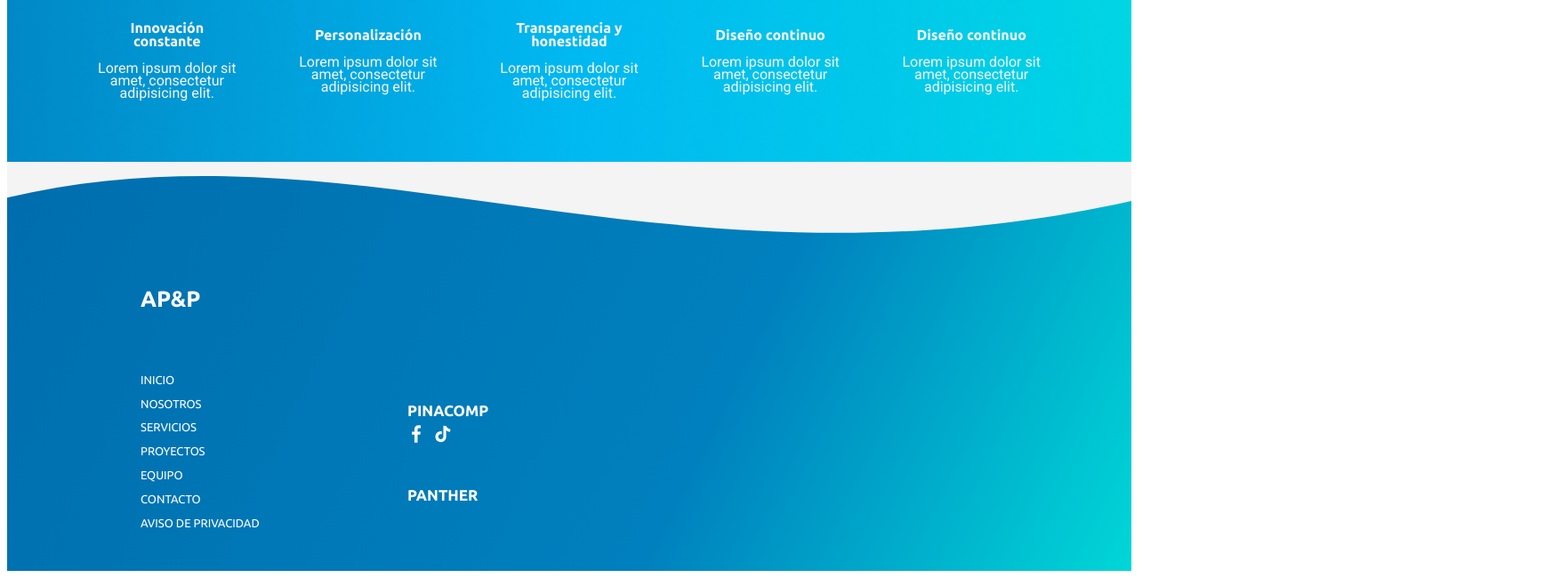
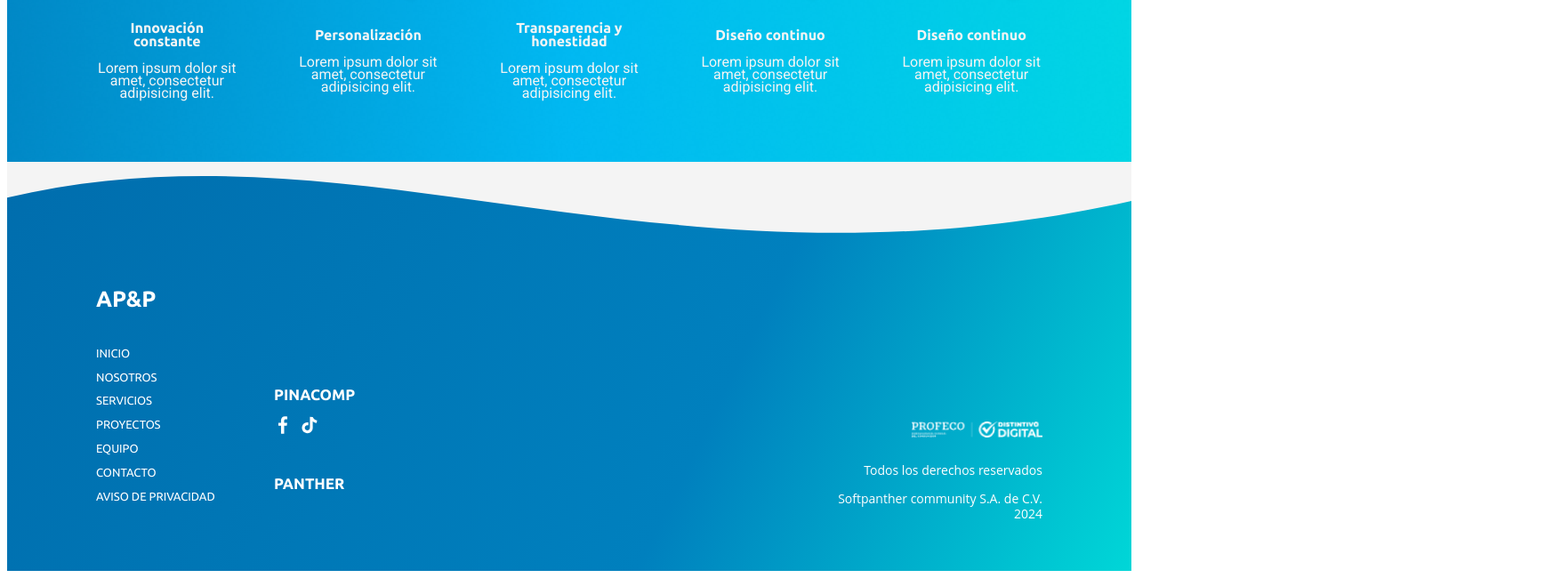
Before and after one commit to AlmaDividida/ap-and-p-portfolio-frontend, an Angular app: page / in a window 1280 px wide. Shown: the part 1204-1854 px from the top of the page at 89% size, 1755 px wide, since content can reach past the window. Built offline with nearby package versions, Linux system fonts and the light colour scheme.

Commit message:
se ajustaron los absolutos

```diff
--- a/src/app/home/footer/footer.component.css
+++ b/src/app/home/footer/footer.component.css
@@ -5,29 +5,27 @@
 }
 
 .seccion-footer{
+  position: relative;
   background-image: url("/img/Rectangle 16.svg");
   background-size: cover;
   background-repeat: no-repeat;
   width: 100%;
   height: 444px;
-  top: 4766px;
 }
 
 .empresa{
   position: absolute;
-  margin-top: 100px;
-  margin-left: 150px;
   font-family: Ubuntu;
   font-size: 25px;
   font-weight: 700;
   line-height: 27.58px;
   color: #FFFFFF;
+  left: 100px;
+  top: 100px;
 }
 
 .navbar{
   position: absolute;
-  margin-left: 150px;
-  margin-top: 210px;
   text-transform: uppercase;
   font-family: Ubuntu;
   font-size: 13px;
@@ -35,20 +33,22 @@
   line-height: 13.79px;
   text-align: left;
   color: #FFFFFF;
+  left: 100px;
+  top: 180px;
 }
 
 .facebook{
   position: absolute;
-  margin-left: 450px;
-  margin-top: 280px;
   width: 20px;
+  left: 300px;
+  top: 270px;
 }
 
 .tiktok{
   position: absolute;
-  margin-left: 480px;
-  margin-top: 280px;
   width: 20px;
+  top: 270px;
+  left: 330px;
 }
 
 .group{
@@ -62,21 +62,21 @@
 
 .pinacomp{
   position: absolute;
-  margin-top: 255px;
-  margin-left: 450px;
+  left: 300px;
+  top: 220px;
 }
 
 .panther{
   position: absolute;
-  margin-top: 350px;
-  margin-left: 450px;
+  left: 300px;
+  top: 320px;
 }
 
 .img-policies{
   position: absolute;
-  margin-top: 310px;
-  margin-left: 1600px;
+  bottom: 150px;
   height: 18px;
+  right: 100px;
 }
 
 .policies{
@@ -89,6 +89,6 @@
   line-height: 17.7px;
   text-align: right;
   color: #FFFFFF;
-  margin-left: 1495px;
-  margin-top: 340px;
+  right: 100px;
+  bottom:100px
 }
```
